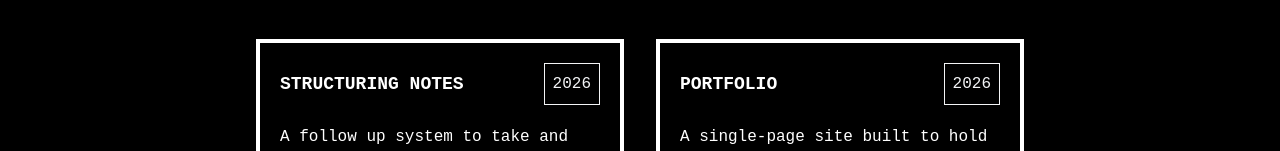
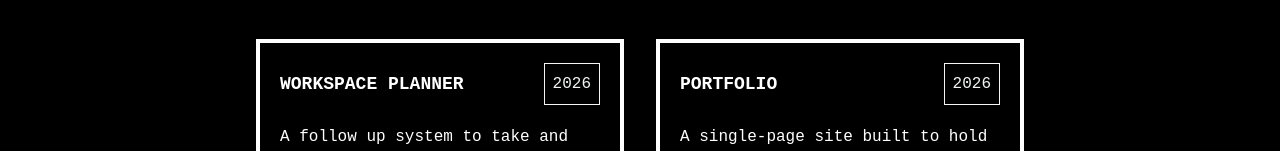
Before and after one commit to bitri9shub/portfolio_v1, a React (Vite) app: page / in a window 1280 px wide. Shown: the part 1954-2105 px from the top of the page. Built offline with nearby package versions, Linux system fonts and the light colour scheme.

Commit message:
fix naming

```diff
--- a/src/data.ts
+++ b/src/data.ts
@@ -65,7 +65,7 @@ export interface Project {
 
 export const projects: Project[] = [
     {
-        name: "STRUCTURING NOTES",
+        name: "WORKSPACE PLANNER",
         year: "2026",
         description: "A follow up system to take and structure notes.",
         url: "https://github.com/bitri9shub/empirebuild",
```
